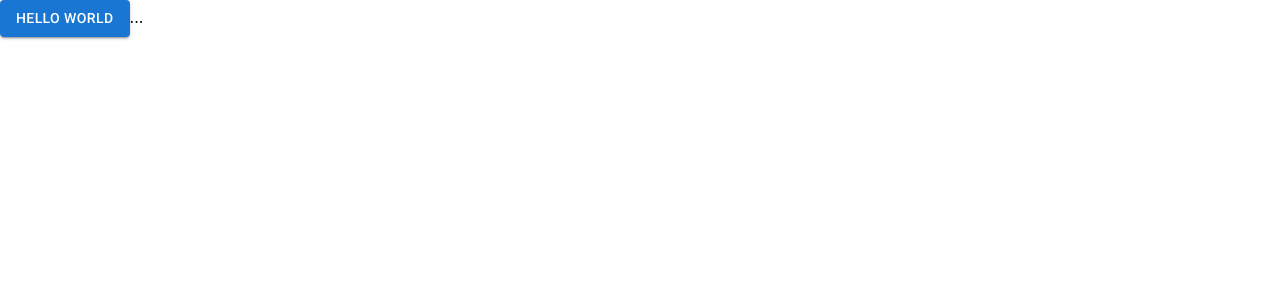
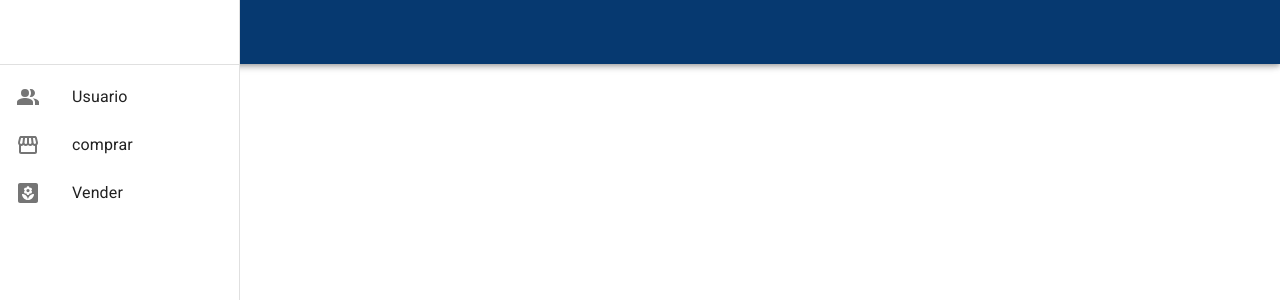
Before and after one commit to natagr23/Agro_App, a React (Create React App) app: page / in a window 1280 px wide. Shown: the top 300 px of the page. Built offline with nearby package versions, Linux system fonts and the light colour scheme.

Commit message:
setting pages

```diff
--- a/src/App.js
+++ b/src/App.js
@@ -1,22 +1,11 @@
-import Button from '@mui/material/Button';
-//https://www.youtube.com/watch?v=uLSE7WtcrP0
+import Navbar from './components/Navbar/Navbar';
+import Header from './Header';
 
-import { red } from '@mui/material/colors';
-import { ThemeProvider, createTheme } from '@mui/material/styles';
-
-const theme = createTheme({
-  palette: {
-    primary: {
-      main: red[500],
-    },
-  },
-});
-
-function App() {
+export function App() {
   return (
     <div className="App">
-      <Button variant="contained">Hello World</Button>
-      <ThemeProvider theme={theme}>...</ThemeProvider>
+      <Header />
+      <Navbar />
     </div>
   );
 }
--- /dev/null
+++ b/src/Header.js
@@ -0,0 +1,20 @@
+import React from 'react';
+import { AppBar, Toolbar, Tabs } from '@mui/material';
+import AddShoppingCartIcon from '@mui/icons-material/AddShoppingCart';
+
+const Header = () => {
+  return (
+    <React.Fragment>
+      <AppBar sx={{ background: '#063970' }}>
+        <Toolbar>
+          {/* <Typography>SHOP</Typography> */}
+          <AddShoppingCartIcon />
+
+          <Tabs></Tabs>
+        </Toolbar>
+      </AppBar>
+    </React.Fragment>
+  );
+};
+
+export default Header;
--- /dev/null
+++ b/src/components/Navbar/Navbar.js
@@ -0,0 +1,44 @@
+import React from 'react';
+
+import Drawer from '@mui/material/Drawer';
+
+import Toolbar from '@mui/material/Toolbar';
+import List from '@mui/material/List';
+
+import Divider from '@mui/material/Divider';
+import ListItem from '@mui/material/ListItem';
+import ListItemIcon from '@mui/material/ListItemIcon';
+import ListItemText from '@mui/material/ListItemText';
+
+import { mainNavbarItems } from './consts/navbarItems';
+
+export function Navbar() {
+  const drawerWidth = 240;
+  return (
+    <Drawer
+      sx={{
+        width: drawerWidth,
+        flexShrink: 0,
+        '& .MuiDrawer-paper': {
+          width: drawerWidth,
+          boxSizing: 'border-box',
+        },
+      }}
+      variant="permanent"
+      anchor="left"
+    >
+      <Toolbar />
+      <Divider />
+      <List>
+        {mainNavbarItems.map((text, index) => (
+          <ListItem button key={text.id}>
+            <ListItemIcon>{text.icon}</ListItemIcon>
+            <ListItemText primary={text.label} />
+          </ListItem>
+        ))}
+      </List>
+    </Drawer>
+  );
+}
+
+export default Navbar;
--- /dev/null
+++ b/src/components/Navbar/consts/navbarItems.js
@@ -0,0 +1,24 @@
+import PeopleAltIcon from '@mui/icons-material/PeopleAlt';
+import StorefrontIcon from '@mui/icons-material/Storefront';
+import YardIcon from '@mui/icons-material/Yard';
+
+export const mainNavbarItems = [
+  {
+    id: 0,
+    icon: <PeopleAltIcon />,
+    label: 'Usuario',
+    route: 'route',
+  },
+  {
+    id: 1,
+    icon: <StorefrontIcon />,
+    label: 'comprar',
+    route: 'route',
+  },
+  {
+    id: 2,
+    icon: <YardIcon />,
+    label: 'Vender',
+    route: 'route',
+  },
+];
```
Also changed, not shown: jsconfig.json (added, +14 -0 lines), 1 other file (tests, documents, lock files or other folders).
